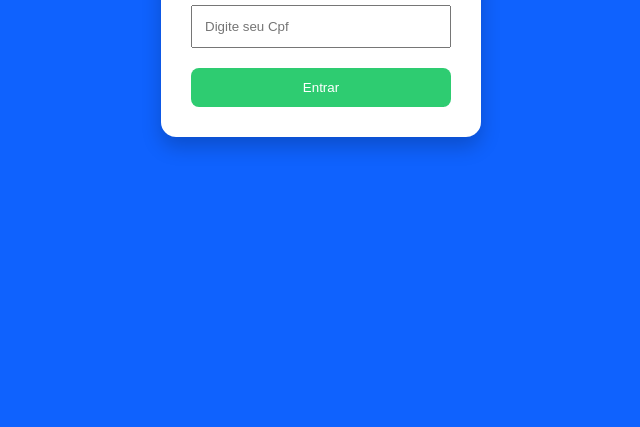
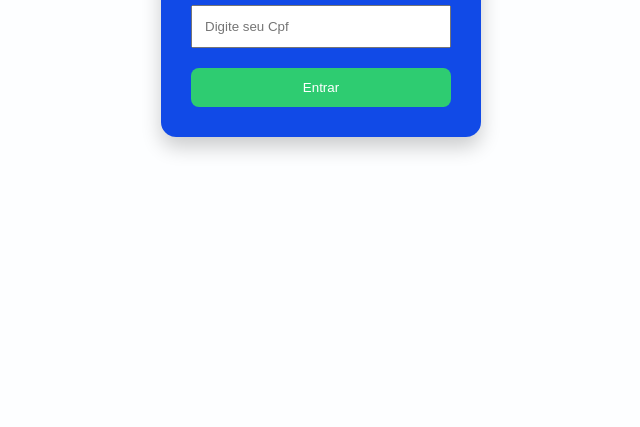
Before and after one commit to pedropasqual/Meu-primeiro-Pwa, a plain HTML site: page index.html in a window 1280 px wide. Shown: the part 373-800 px from the top of the page, without its empty margins (319-959 px from the left). Drawn offline with Linux system fonts and the light colour scheme.

Commit message:
Add files via upload

```diff
--- a/style.css
+++ b/style.css
@@ -15,7 +15,7 @@ align-items:center;
 
 height:100vh;
 
-background:#0f62fe;
+background:#fdfeff;
 
 }
 
@@ -23,7 +23,7 @@ background:#0f62fe;
 
 width:320px;
 
-background:white;
+background:rgb(17, 74, 231);
 
 padding:30px;
 
```
